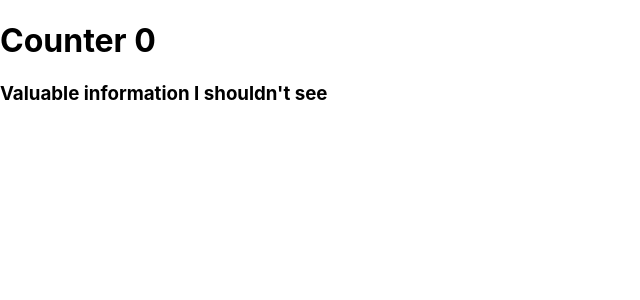
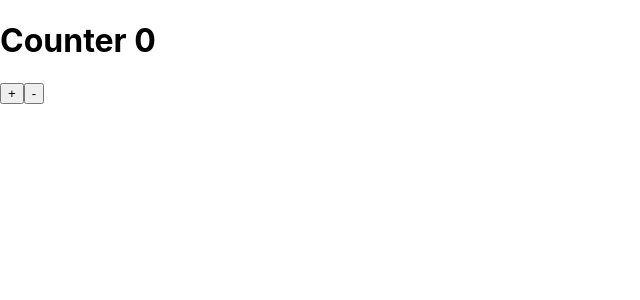
Before and after one commit to ibrikk/practice-react-redux, a React (Create React App) app: page / in a window 1280 px wide. Shown: the top 300 px of the page, without its empty margins (0-640 px from the left). Built offline with nearby package versions, Linux system fonts and the light colour scheme.

Commit message:
add actions

```diff
--- a/src/App.js
+++ b/src/App.js
@@ -1,14 +1,21 @@
 import React from 'react';
-import { useSelector } from 'react-redux';
+import { useSelector, useDispatch } from 'react-redux';
+import {increment, decrement} from './actions/index';
+
 
 const App = () => {
   const counter = useSelector((state) => state.counterReducer);
   const isLogged = useSelector((state) => state.loggedReducer);
+  const dispatch = useDispatch();
+
   return (
     <div className='App'>
       <h1>Counter {counter} </h1>
-      <h3>Valuable information I shouldn't see</h3>
-      <h4>{isLogged}</h4>
+      {isLogged ? <h3>
+      Valuable information I shouldn't see
+       </h3>  : '' }
+       <button onClick={() => dispatch(increment())}>+</button>
+       <button onClick={() => dispatch(decrement())}>-</button>
     </div>
   );
 };
--- /dev/null
+++ b/src/actions/index.js
@@ -0,0 +1,11 @@
+export const increment = () => {
+  return {
+    type: 'INCREMENT'
+  };
+};
+
+export const decrement = () => {
+  return {
+    type: 'DECREMENT'
+  };
+};
```
